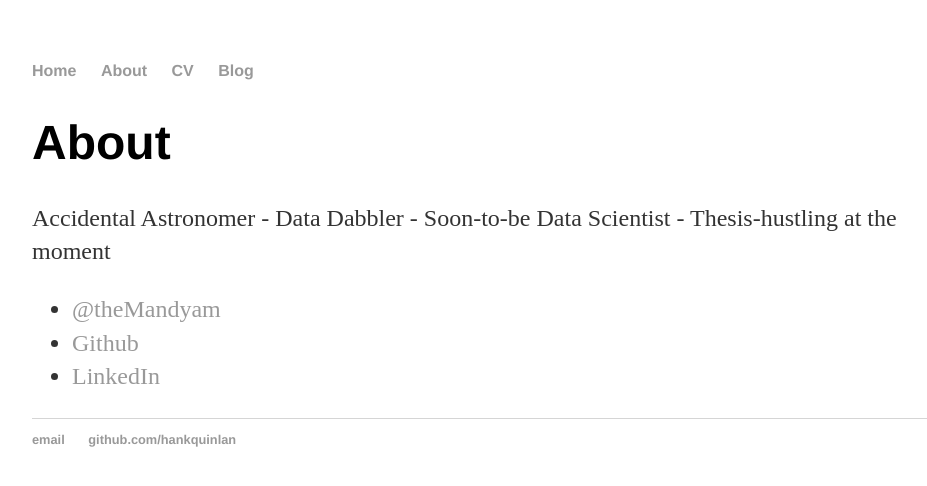
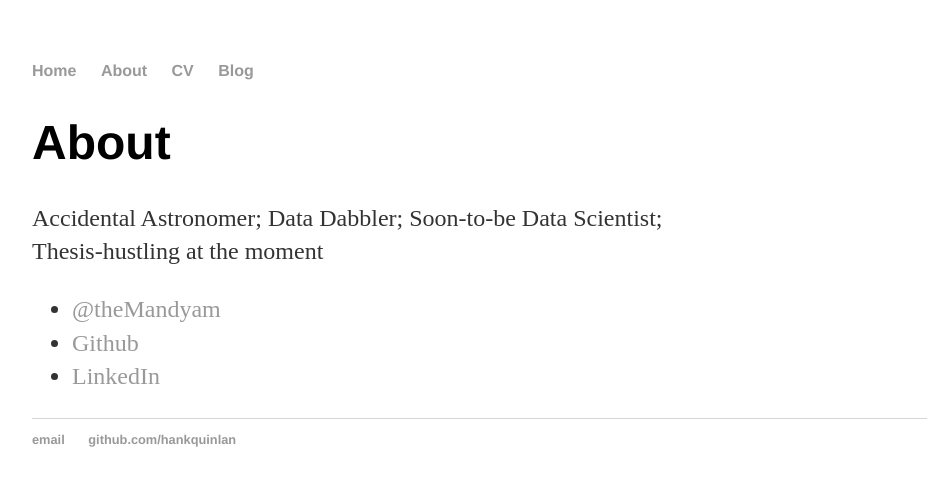
Before and after one commit to nityamd/nityamd.github.io, a Jekyll site: the page built from about/index.html, in a window 1280 px wide. Shown: the top 486 px of the page, without its empty margins (160-1087 px from the left). Built offline with Jekyll 4.4.1, drawn with Linux system fonts in a browser that asks for light colours.

Commit message:
cool story

```diff
--- a/about/index.html
+++ b/about/index.html
@@ -5,12 +5,12 @@ title: About Nitya Mandyam
 
 		<div class="about">
 			<h1>About</h1>
-			<p>Accidental Astronomer - Data Dabbler - Soon-to-be Data Scientist -
+            <p>Accidental Astronomer;  Data Dabbler; Soon-to-be Data Scientist;<br>
             Thesis-hustling at the moment </p>
 
 			<ul class="contacts">
 				<li><a href="https://twitter.com/themandyam/">@theMandyam</a></li>
 				<li><a href="https://github.com/nityamd">Github</a></li>
-				<li><a href="https://">LinkedIn</a></li>
+				<li><a href="https://www.linkedin.com/in/nitya-mandyam-6a166b12a/">LinkedIn</a></li>
 				</ul>
 		</div>
```
